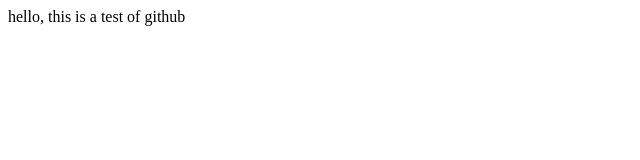
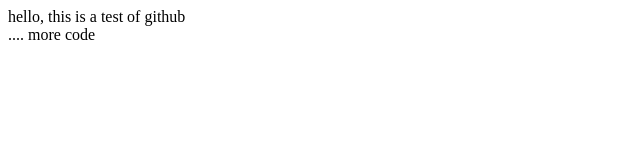
Before and after one commit to jorgesosahedz/jorge.demo, a plain HTML site: page WebContent/index.html in a window 1280 px wide. Shown: the full height of the page, 0-640 px from the left. Drawn offline with Linux system fonts and the light colour scheme.

Commit message:
more changes to index

```diff
--- a/WebContent/index.html
+++ b/WebContent/index.html
@@ -6,5 +6,7 @@
 </head>
 <body>
 hello, this is a test of github
+</br>
+.... more code
 </body>
 </html>
```
